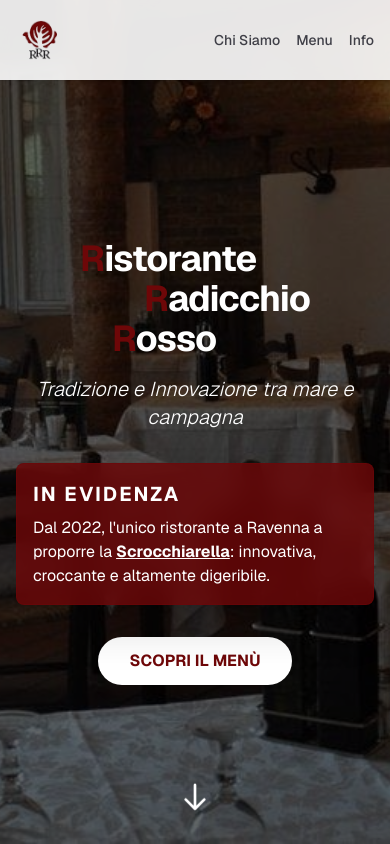
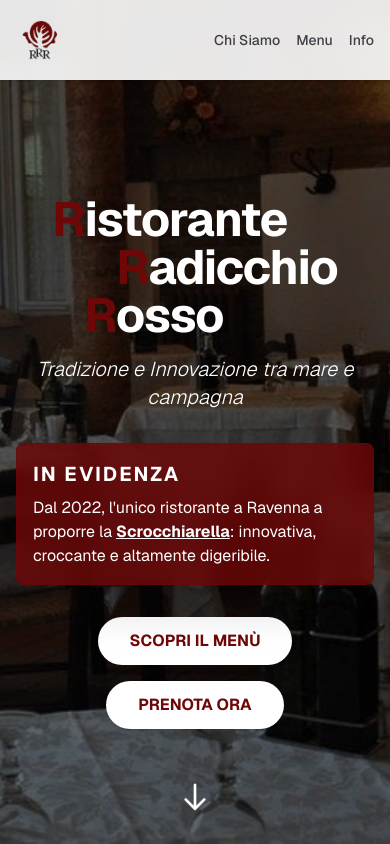
Before and after one commit to Freskies/Ristorante-Radicchio-Rosso, a Next.js app: page / in a window 390 px wide. Shown: the top 844 px of the page. Built offline with nearby package versions, Linux system fonts and the light colour scheme.

Commit message:
Improve Hero component responsiveness and layout by adjusting heading size, adding flex styling for buttons, and introducing a new "Prenota Ora" button.

```diff
--- a/app/components/Hero/Hero.tsx
+++ b/app/components/Hero/Hero.tsx
@@ -16,7 +16,7 @@
 		</div>
 
 		<div className="container relative z-10 px-4 text-center text-white">
-			<h1 className="text-4xl md:text-7xl font-bold mb-4 tracking-tight inline-block text-left">
+			<h1 className="text-5xl md:text-7xl font-bold mb-4 tracking-tight inline-block text-left">
 				<span className="text-accent">R</span>istorante<br/><span className="inline-block ml-16"><span
 				className="text-accent">R</span>adicchio</span><br/><span className="inline-block ml-8"><span
 				className="text-accent">R</span>osso</span>
@@ -37,7 +37,7 @@
 				</p>
 			</div>
 
-			<div className="mt-8 md:mt-12">
+			<div className="mt-8 md:mt-12 flex flex-col sm:flex-row items-center justify-center gap-4">
 				<a
 					href="#menu"
 					className="inline-block bg-white text-accent px-8 py-3 rounded-full font-bold uppercase
@@ -45,7 +45,15 @@
 				>
 					Scopri il Menù
 				</a>
+				<a
+					href="#info"
+					className="inline-block bg-white text-accent px-8 py-3 rounded-full font-bold uppercase
+					transition-all hover:bg-zinc-200 active:scale-95 shadow-lg"
+				>
+					Prenota Ora
+				</a>
 			</div>
+
 		</div>
 
 		<div className="absolute bottom-6 md:bottom-10 left-1/2 -translate-x-1/2 animate-bounce">
```
